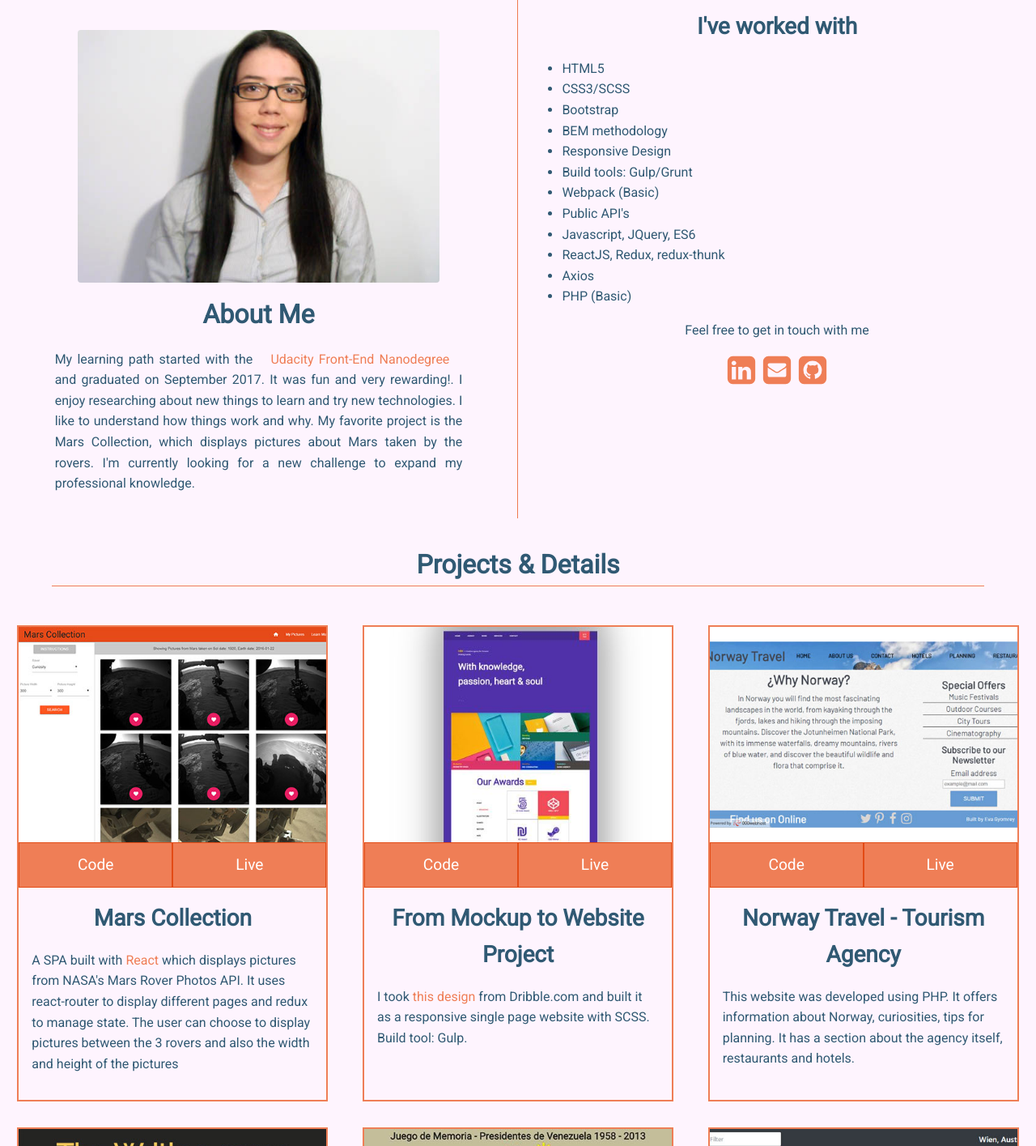
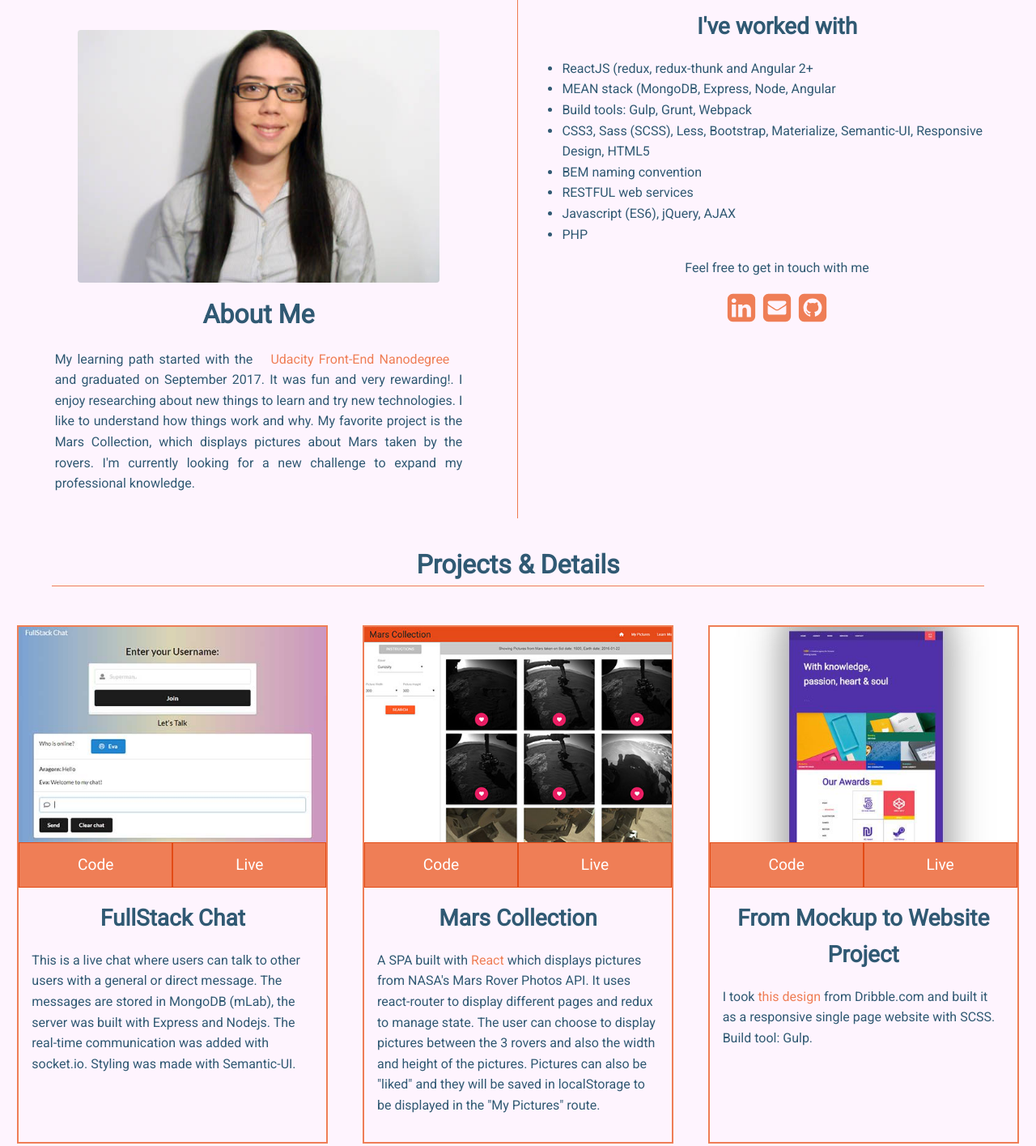
Before and after one commit to EGYOMREY/Portfolio, a website: page src/index.html in a window 1280 px wide. Shown: the part 82-1497 px from the top of the page at 81% size. Drawn offline with nearby package versions, Linux system fonts and the light colour scheme; files that its build step writes are made by us from their sources.

Commit message:
Add FullStack-Chat project

```diff
--- a/src/index.html
+++ b/src/index.html
@@ -55,18 +55,14 @@
 
               <h3>I've worked with</h3>
               <ul>
-                <li>HTML5</li>
-                <li>CSS3/SCSS</li>
-                <li>Bootstrap</li>
-                <li>BEM methodology</li>
-                <li>Responsive Design</li>
-                <li>Build tools: Gulp/Grunt</li>
-                <li>Webpack (Basic)</li>
-                <li>Public API's</li>
-                <li>Javascript, JQuery, ES6</li>
-                <li>ReactJS, Redux, redux-thunk</li>
-                <li>Axios</li>
-                <li>PHP (Basic)</li>
+                <li>ReactJS (redux, redux-thunk and Angular 2+</li>
+                <li>MEAN stack (MongoDB, Express, Node, Angular</li>
+                <li>Build tools: Gulp, Grunt, Webpack</li>
+                <li>CSS3, Sass (SCSS), Less, Bootstrap, Materialize, Semantic-UI, Responsive Design, HTML5</li>
+                <li>BEM naming convention</li>
+                <li>RESTFUL web services</li>
+                <li>Javascript (ES6), jQuery, AJAX</li>
+                <li>PHP</li>
               </ul>
               <div class="about-me__contact">
               <p>Feel free to get in touch with me</p>
@@ -85,6 +81,18 @@
             <div class="grid justify-content">
                 <!-- Individual project block -->
               <div class="project-block">
+                <img src="img/FullStack-Chat-Project.jpg" alt="Mars Collection Project">
+                <div class="project-block__buttons">
+                  <a href="https://github.com/EGYOMREY/Live-Chat" class="btn btn--primary" role="button">Code</a>
+                  <a href="https://fullstack-chat.herokuapp.com/" class="btn btn--primary" role="button">Live</a>
+                </div>
+                <div class="project-block__details">
+                  <h3>FullStack Chat</h3>
+                  <p>This is a live chat where users can talk to other users with a general or direct message. The messages are stored in MongoDB (mLab), the server was built with Express and Nodejs. The real-time communication was added with socket.io. Styling was made with Semantic-UI.</p>
+                </div>
+              </div>
+               <!-- Individual project block -->
+              <div class="project-block">
                 <img src="img/MarsCollection-React-Project.jpg" alt="Mars Collection Project">
                 <div class="project-block__buttons">
                   <a href="https://github.com/EGYOMREY/Mars-Collection-React" class="btn btn--primary" role="button">Code</a>
@@ -92,7 +100,7 @@
                 </div>
                 <div class="project-block__details">
                   <h3>Mars Collection</h3>
-                  <p>A SPA built with <a href="https://reactjs.org/">React</a> which displays pictures from NASA's Mars Rover Photos API. It uses react-router to display different pages and redux to manage state. The user can choose to display pictures between the 3 rovers and also the width and height of the pictures</p>
+                  <p>A SPA built with <a href="https://reactjs.org/">React</a> which displays pictures from NASA's Mars Rover Photos API. It uses react-router to display different pages and redux to manage state. The user can choose to display pictures between the 3 rovers and also the width and height of the pictures. Pictures can also be "liked" and they will be saved in localStorage to be displayed in the "My Pictures" route.</p>
                 </div>
               </div>
                <!-- Individual project block -->
```
Also changed, not shown: build/img/FullStack-Chat-Project.jpg (added), build/index.html, firebase.json (added), src/img/FullStack-Chat-Project.jpg (added), 1 other file.
